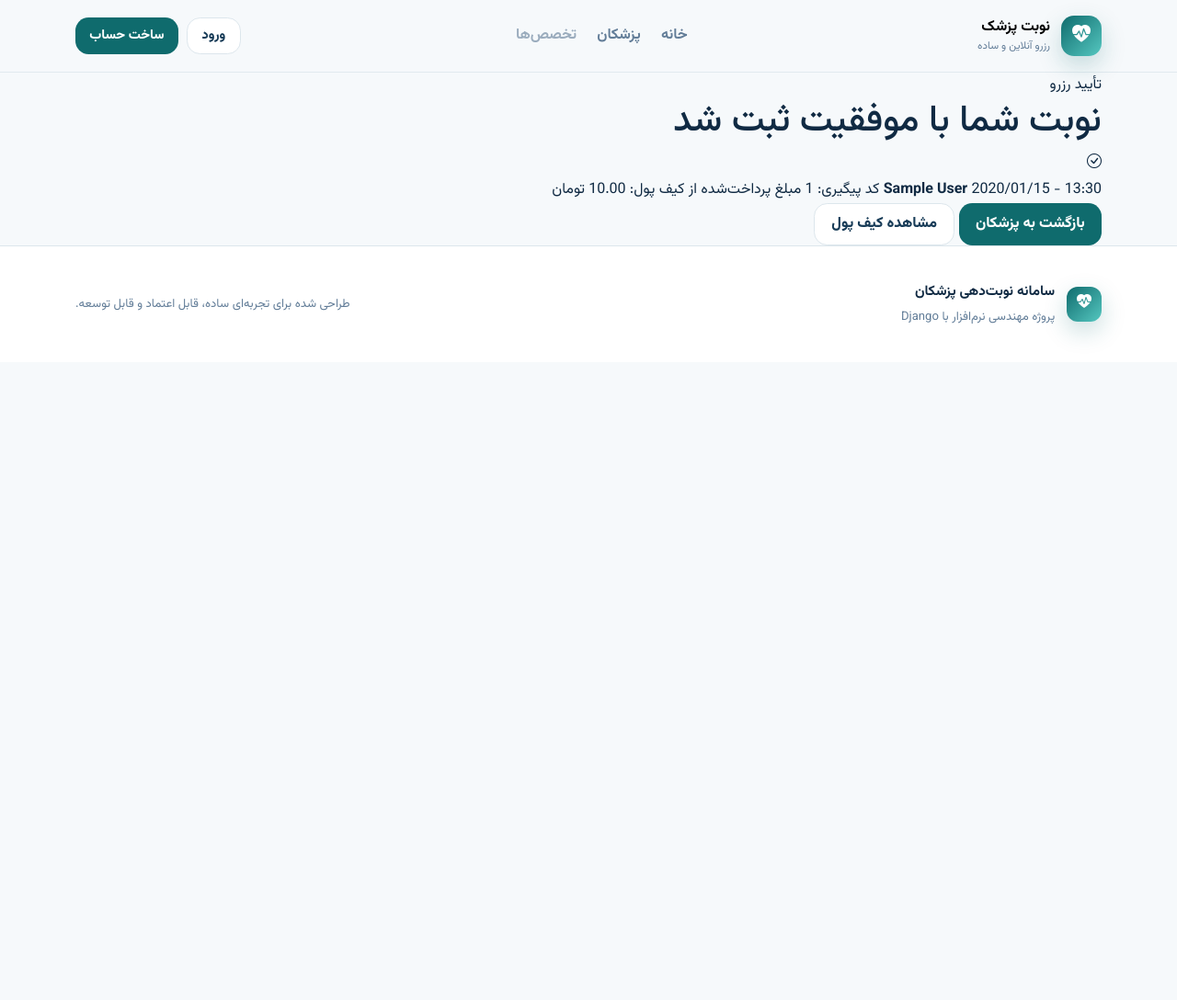
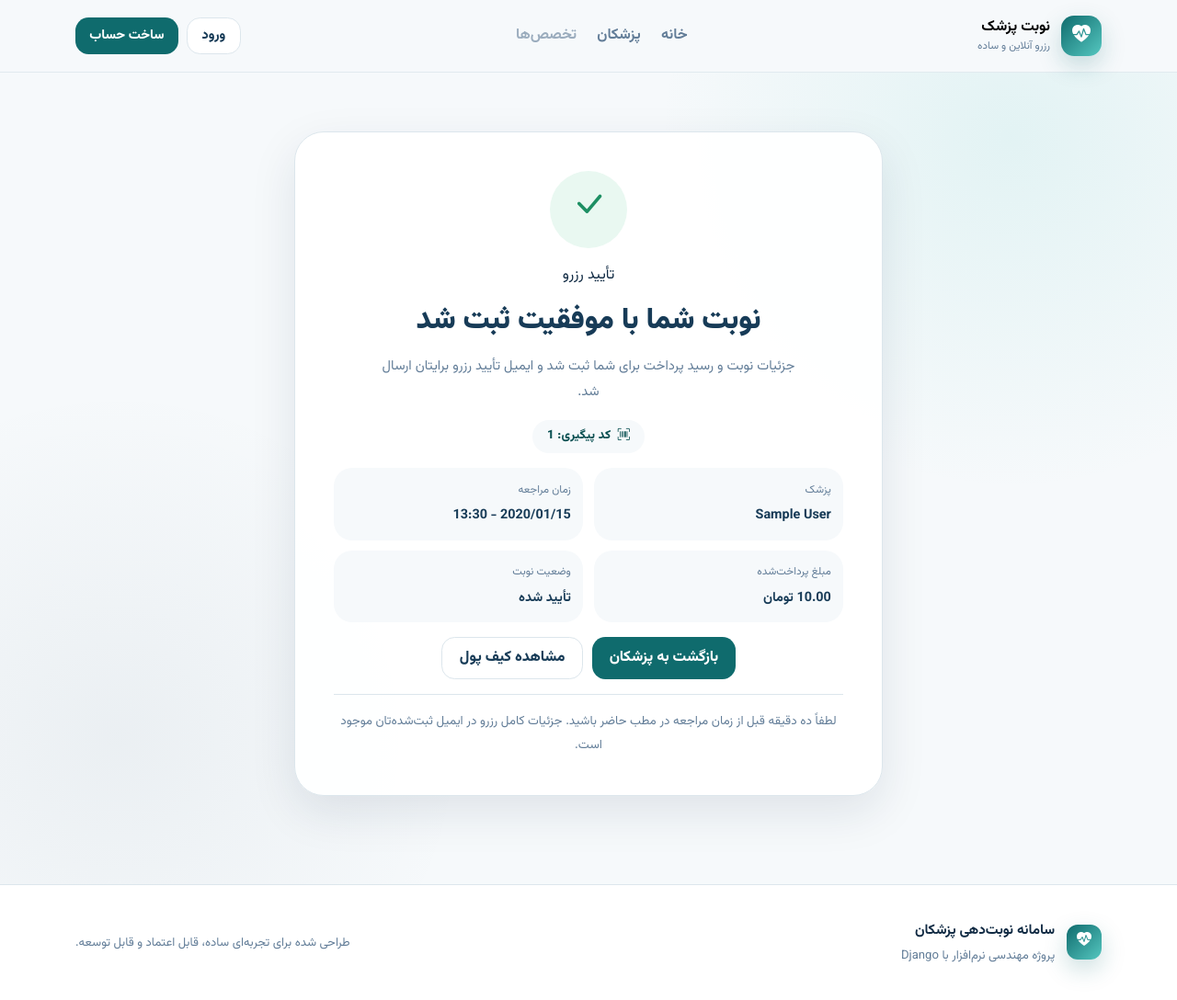
Before and after one commit to SARD-81/doctor-appointment-system, a Django app: template templates/appointments/booking_success.html in a window 1280 px wide. Shown: the whole page at 92% size. Before the commit the page ends 360 px from the top, so only its background shows below. Run offline with Django 5.2, Linux system fonts and the light colour scheme; the template is opened without the code that fills it: values that come from a table or form of the project are taken from there, others are empty; tables that the repository leaves empty hold one stand-in row (values such as "Sample post").

Commit message:
feat(appointments): polish booking UX with wallet-aware summary
- Three-step booking indicator (select time, review & pay, confirm)
- Review & payment summary card with wallet balance preview
- Guided states: insufficient balance and missing wallet link to top-up
- Redesigned confirmation page with tracking code and receipt grid
- Wrapped booking UI tests around wallet states

Refs #51

```diff
--- /dev/null
+++ b/static/css/booking.css
@@ -0,0 +1,188 @@
+/* Booking flow UX: step indicator, review/payment summary card, confirmation page. */
+
+.booking-steps {
+    display: flex;
+    flex-wrap: wrap;
+    gap: 0.5rem;
+    margin: 0 0 1.4rem;
+}
+
+.booking-steps__step {
+    display: inline-flex;
+    align-items: center;
+    gap: 0.45rem;
+    padding: 0.42rem 0.85rem;
+    border: 1px solid var(--color-border);
+    border-radius: var(--radius-pill);
+    background: #ffffff;
+    color: var(--color-muted);
+    font-size: 0.78rem;
+    font-weight: 750;
+}
+
+.booking-steps__step .bi {
+    font-size: 0.85rem;
+}
+
+.booking-steps__step--active {
+    border-color: var(--color-primary);
+    background: var(--color-primary-soft);
+    color: var(--color-primary-dark);
+}
+
+.booking-steps__step--done {
+    border-color: transparent;
+    background: var(--color-success-soft);
+    color: var(--color-success);
+}
+
+.booking-summary {
+    display: grid;
+    gap: 0.9rem;
+    margin-bottom: 1.35rem;
+    padding: 1.05rem 1.15rem;
+    border: 1px solid var(--color-border);
+    border-radius: var(--radius-lg);
+    background: rgba(255, 255, 255, 0.95);
+    box-shadow: var(--shadow-md);
+}
+
+.booking-summary__list {
+    display: grid;
+    gap: 0.55rem;
+    margin: 0;
+    padding: 0;
+    list-style: none;
+}
+
+.booking-summary__list li {
+    display: flex;
+    align-items: center;
+    justify-content: space-between;
+    gap: 0.75rem;
+    color: var(--color-muted);
+    font-size: 0.88rem;
+}
+
+.booking-summary__list strong {
+    color: var(--color-secondary);
+    font-weight: 800;
+}
+
+.booking-summary__wallet--low strong {
+    color: var(--color-warning);
+}
+
+.booking-confirm {
+    min-height: calc(100vh - 78px);
+    padding: clamp(2.3rem, 5vw, 4.5rem) 0 6rem;
+    background:
+        radial-gradient(circle at 86% 8%, rgba(85, 199, 192, 0.12), transparent 28%),
+        radial-gradient(circle at 10% 82%, rgba(23, 59, 87, 0.05), transparent 28%),
+        var(--color-bg);
+}
+
+.booking-confirm__card {
+    display: grid;
+    max-width: 640px;
+    margin: 0 auto;
+    padding: clamp(1.6rem, 4vw, 2.6rem);
+    place-items: center;
+    border: 1px solid var(--color-border);
+    border-radius: var(--radius-lg);
+    background: rgba(255, 255, 255, 0.96);
+    box-shadow: var(--shadow-md);
+    gap: 1rem;
+    text-align: center;
+}
+
+.booking-confirm__icon {
+    display: grid;
+    width: 84px;
+    height: 84px;
+    place-items: center;
+    border-radius: 50%;
+    background: var(--color-success-soft);
+    color: var(--color-success);
+    font-size: 2.4rem;
+}
+
+.booking-confirm h1 {
+    margin: 0;
+    color: var(--color-secondary);
+    font-size: clamp(1.5rem, 3vw, 2rem);
+    font-weight: 900;
+}
+
+.booking-confirm__lead {
+    max-width: 460px;
+    margin: 0;
+    color: var(--color-muted);
+    font-size: 0.92rem;
+    line-height: 1.9;
+}
+
+.booking-confirm__code {
+    display: inline-flex;
+    align-items: center;
+    gap: 0.45rem;
+    padding: 0.4rem 1rem;
+    border-radius: var(--radius-pill);
+    background: var(--color-bg);
+    color: var(--color-primary-dark);
+    font-size: 0.82rem;
+    font-weight: 800;
+    letter-spacing: 0.02em;
+}
+
+.booking-detail-grid {
+    display: grid;
+    width: 100%;
+    grid-template-columns: repeat(2, minmax(0, 1fr));
+    gap: 0.7rem;
+    text-align: start;
+}
+
+.booking-detail-grid > div {
+    display: grid;
+    gap: 0.25rem;
+    padding: 0.85rem;
+    border-radius: var(--radius-md);
+    background: var(--color-bg);
+}
+
+.booking-detail-grid span {
+    color: var(--color-muted);
+    font-size: 0.74rem;
+}
+
+.booking-detail-grid strong {
+    color: var(--color-secondary);
+    font-size: 0.9rem;
+}
+
+.booking-confirm__actions {
+    display: flex;
+    flex-wrap: wrap;
+    gap: 0.65rem;
+    justify-content: center;
+}
+
+.booking-confirm__note {
+    margin: 0;
+    padding-top: 1rem;
+    border-top: 1px solid var(--color-border);
+    color: var(--color-muted);
+    font-size: 0.84rem;
+    line-height: 1.9;
+}
+
+@media (max-width: 575.98px) {
+    .booking-detail-grid {
+        grid-template-columns: 1fr;
+    }
+
+    .booking-confirm__actions .app-btn {
+        flex: 1;
+    }
+}
--- a/templates/appointments/booking_success.html
+++ b/templates/appointments/booking_success.html
@@ -1,30 +1,52 @@
 {% extends "base.html" %}
+{% load static %}
 
 {% block title %}تأیید رزرو نوبت | نوبت پزشک{% endblock %}
 {% block meta_description %}نوبت شما با موفقیت ثبت شد{% endblock %}
 
+{% block extra_css %}
+<link rel="stylesheet" href="{% static 'css/booking.css' %}">
+{% endblock %}
+
 {% block content %}
-<section class="doctor-detail">
+<section class="booking-confirm">
     <div class="container">
-        <main class="doctor-slots-panel">
-            <header class="doctor-slots-panel__header">
+        <div class="booking-confirm__card" data-reveal>
+            <div class="booking-confirm__icon" aria-hidden="true">
+                <i class="bi bi-check-lg"></i>
+            </div>
+
+            <span class="section-eyebrow">تأیید رزرو</span>
+            <h1>نوبت شما با موفقیت ثبت شد</h1>
+            <p class="booking-confirm__lead">
+                جزئیات نوبت و رسید پرداخت برای شما ثبت شد و ایمیل تأیید رزرو برایتان ارسال شد.
+            </p>
+
+            <span class="booking-confirm__code">
+                <i class="bi bi-upc-scan" aria-hidden="true"></i>
+                کد پیگیری: {{ appointment.pk }}
+            </span>
+
+            <div class="booking-detail-grid">
                 <div>
-                    <span class="section-eyebrow">تأیید رزرو</span>
-                    <h1>نوبت شما با موفقیت ثبت شد</h1>
+                    <span>پزشک</span>
+                    <strong>{{ appointment.slot.doctor.full_name }}</strong>
                 </div>
-            </header>
-
-            <div class="doctor-slot-feedback doctor-slot-feedback--success" role="status">
-                <i class="bi bi-check-circle" aria-hidden="true"></i>
                 <div>
-                    <strong>{{ appointment.slot.doctor.full_name }}</strong>
-                    <span>{{ appointment.slot.starts_at|date:"Y/m/d - H:i" }}</span>
-                    <span>کد پیگیری: {{ appointment.pk }}</span>
-                    <span>مبلغ پرداخت‌شده از کیف پول: {{ appointment.amount_paid }} تومان</span>
+                    <span>زمان مراجعه</span>
+                    <strong>{{ appointment.slot.starts_at|date:"Y/m/d - H:i" }}</strong>
+                </div>
+                <div>
+                    <span>مبلغ پرداخت‌شده</span>
+                    <strong>{{ appointment.amount_paid }} تومان</strong>
+                </div>
+                <div>
+                    <span>وضعیت نوبت</span>
+                    <strong>تأیید شده</strong>
                 </div>
             </div>
 
-            <div class="doctor-slot-form__actions">
+            <div class="booking-confirm__actions">
                 <a class="btn btn-primary app-btn" href="{% url 'doctors:list' %}">
                     بازگشت به پزشکان
                 </a>
@@ -32,7 +54,11 @@
                     مشاهده کیف پول
                 </a>
             </div>
-        </main>
+
+            <p class="booking-confirm__note">
+                لطفاً ده دقیقه قبل از زمان مراجعه در مطب حاضر باشید. جزئیات کامل رزرو در ایمیل ثبت‌شده‌تان موجود است.
+            </p>
+        </div>
     </div>
 </section>
 {% endblock %}
```
Also changed, not shown: apps/appointments/tests/test_booking_ui.py (+50 -8 lines), templates/doctors/doctor_detail.html (+69 -0 lines).
